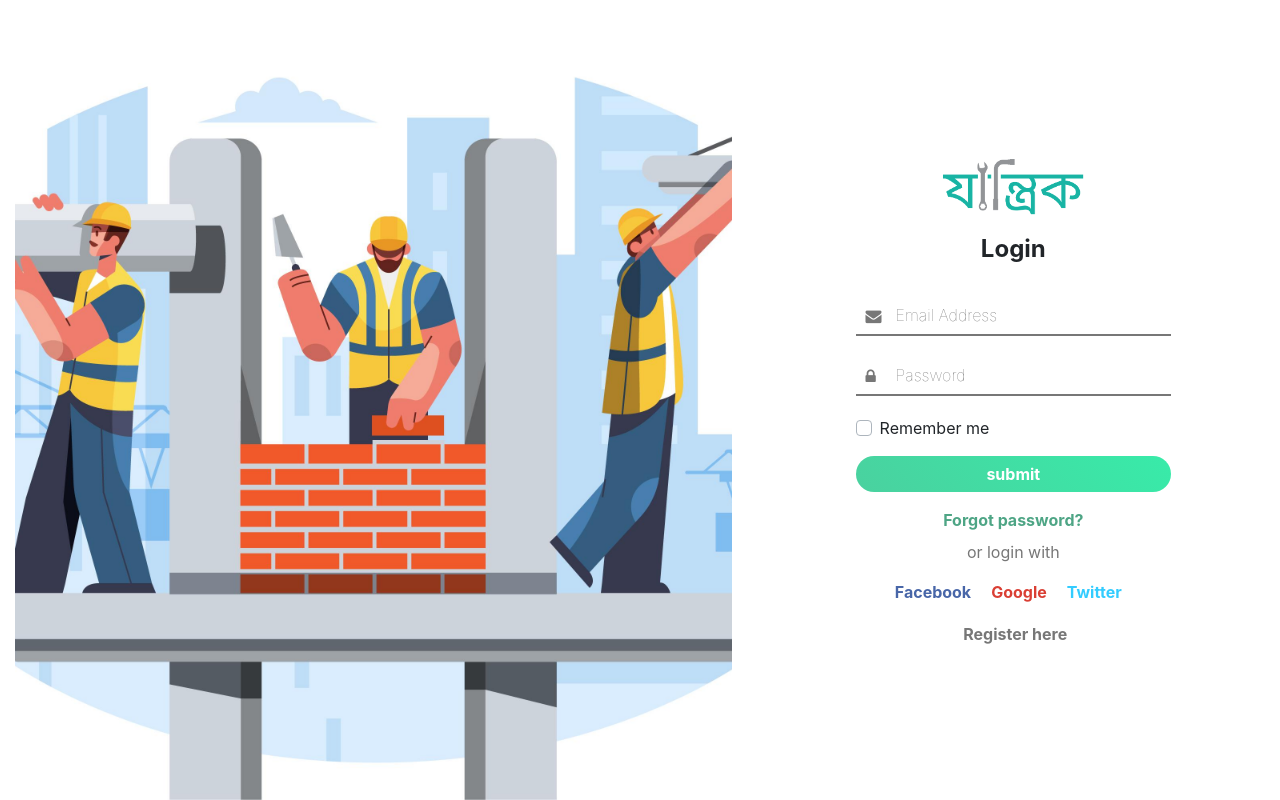
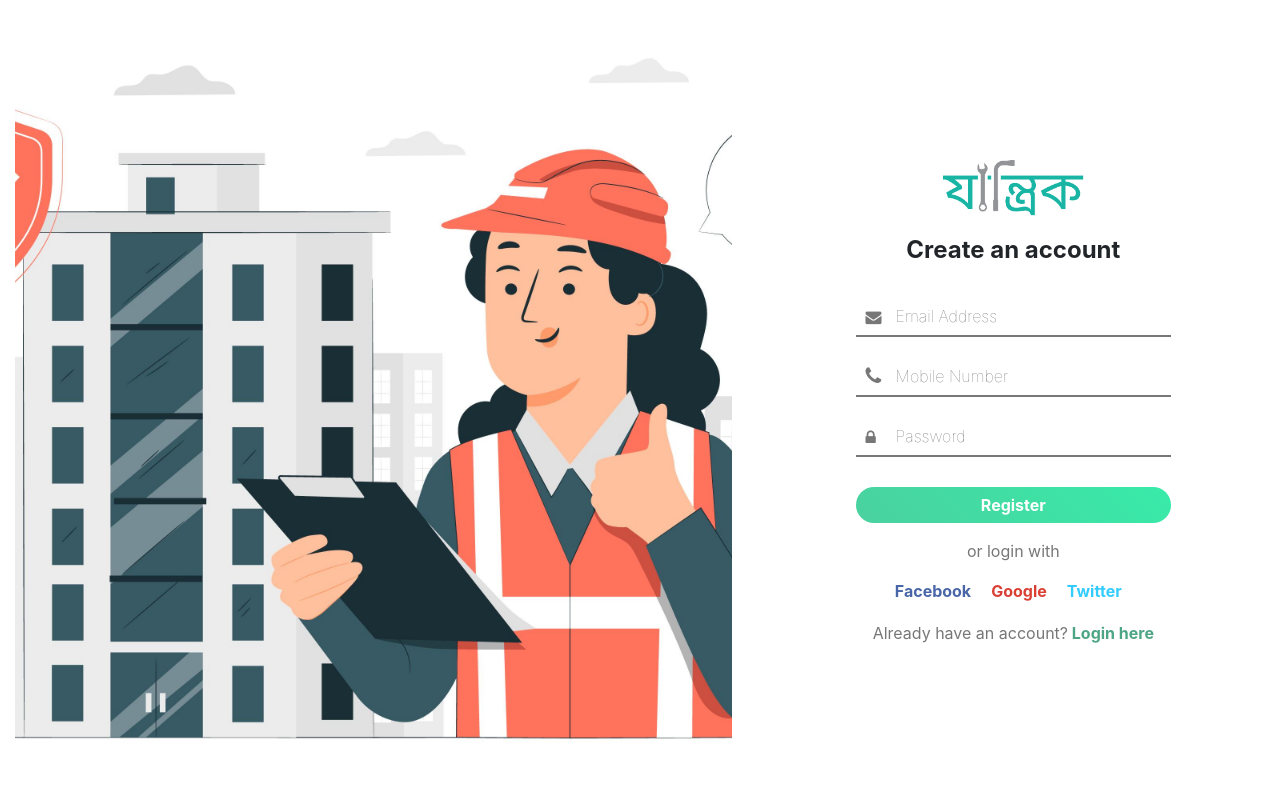
Before and after one commit to 507S/MeSeeks, a React (Create React App) app in the folder client/: page /Registration in a window 1280 px wide. Built offline with nearby package versions, Linux system fonts and the light colour scheme.

Commit message:
user auth page route working

```diff
--- a/client/package.json
+++ b/client/package.json
@@ -8,6 +8,7 @@
     "@testing-library/user-event": "^13.5.0",
     "react": "^18.2.0",
     "react-dom": "^18.2.0",
+    "react-router-dom": "^6.3.0",
     "react-scripts": "5.0.1",
     "web-vitals": "^2.1.4"
   },
--- a/client/src/App.js
+++ b/client/src/App.js
@@ -1,10 +1,19 @@
-// import UserRegistrationPage from "./pages/user pages/UserRegistrationPage";
+import { BrowserRouter as Router, Route, Routes } from "react-router-dom";
+import UserRegistrationPage from "./pages/user pages/UserRegistrationPage";
 
 import UserLoginPage from "./pages/user pages/UserLoginPage";
 function App() {
   return (
     <>
-      <UserLoginPage />
+      <Router>
+        <Routes>
+          {/* <Route path="/Tasks" element={<UserTasks />} /> */}
+          <Route path="/" element={<UserLoginPage />} />
+          <Route path="/Registration" element={<UserRegistrationPage />} />
+          {/* <Route path="/Dashboard" element={<Dashboard />} /> */}
+        </Routes>
+      </Router>
+      {/* <UserLoginPage /> */}
       {/* <UserRegistrationPage /> */}
     </>
   );
--- a/client/src/components/user components/user authentication components/UserAuthenticationLinks.js
+++ b/client/src/components/user components/user authentication components/UserAuthenticationLinks.js
@@ -1,14 +1,16 @@
 import React from "react";
+import { NavLink } from "react-router-dom";
 
 export default function UserAuthenticationLinks({
+  redirectLink,
   className,
   authenticationLinkText,
 }) {
   return (
     <>
-      <a href="#" className={className}>
+      <NavLink to={redirectLink} className={className}>
         {authenticationLinkText}
-      </a>
+      </NavLink>
     </>
   );
 }
--- a/client/src/components/user components/user authentication components/UserLoginFormLayout.js
+++ b/client/src/components/user components/user authentication components/UserLoginFormLayout.js
@@ -1,16 +1,16 @@
 import React from "react";
 import "../../../styles/global/user global/UserLoginForm.css";
 import UserAuthenticationLinks from "./UserAuthenticationLinks";
-import UserLoginForm from "./UserAuthForm";
-import UserLoginButton from "./UserAuthFormButton";
-import UserLoginHeaderImage from "./UserAuthFormHeaderImage";
+import UserAuthForm from "./UserAuthForm";
+import UserAuthFormButton from "./UserAuthFormButton";
+import UserAuthFormHeaderImage from "./UserAuthFormHeaderImage";
 import UserLoginHeadline from "./UserAuthFormHeadline";
-import UserLoginTextInput from "./UserAuthFormTextInputCredentials";
+import UserAuthFormTextInputCredentials from "./UserAuthFormTextInputCredentials";
 import UserForgetPasswordLink from "./UserForgetPasswordLink";
 import UserLoginCheckbox from "./UserLoginCheckbox";
 import UserLoginCheckBoxLabel from "./UserLoginCheckBoxLabel";
 import UserLoginSideImage from "./UserLoginFormSideImage";
-import UserRegistrationLink from "./UserLoginRegisterFormLink";
+import UserLoginRegisterFormLink from "./UserLoginRegisterFormLink";
 
 export default function UserLoginFormLayout() {
   return (
@@ -21,18 +21,18 @@ export default function UserLoginFormLayout() {
         </div>
         <div className="col-lg-5 col-md-4 infinity-form-container">
           <div className="col-lg-9 col-md-12 col-sm-8 col-xs-12 infinity-form">
-            <UserLoginHeaderImage />
+            <UserAuthFormHeaderImage />
             <UserLoginHeadline headline="Login " />
-            <UserLoginForm className="px-3" method="POST">
+            <UserAuthForm className="px-3" method="POST">
               {/* <!-- Input Box --> */}
-              <UserLoginTextInput
+              <UserAuthFormTextInputCredentials
                 className="fa fa-envelope"
                 type="email"
                 name="email"
                 placeholder="Email Address"
                 tabIndex="10"
               />
-              <UserLoginTextInput
+              <UserAuthFormTextInputCredentials
                 className="fa fa-lock"
                 type="password"
                 name="password"
@@ -57,7 +57,7 @@ export default function UserLoginFormLayout() {
                 </div>
               </div>
               {/* <!-- Login Button --> */}
-              <UserLoginButton type="submit" buttonText="submit" />
+              <UserAuthFormButton type="submit" buttonText="submit" />
               {/* <!-- Forget Password --> */}
               <UserForgetPasswordLink
                 className="forget-link"
@@ -71,23 +71,30 @@ export default function UserLoginFormLayout() {
                 {/* #Other Authentication links */}
                 {/* <!-- Facebook Button --> */}
                 <UserAuthenticationLinks
+                  redirectLink="facebook"
                   className="btn btn-social btn-facebook"
                   authenticationLinkText="Facebook"
                 />
                 {/* <!-- Google Button --> */}
                 <UserAuthenticationLinks
+                  redirectLink="google"
                   className="btn btn-social btn-google"
                   authenticationLinkText="Google"
                 />
                 {/* <!-- Twitter Button --> */}
                 <UserAuthenticationLinks
+                  redirectLink="twitter"
                   className="btn btn-social btn-twitter"
                   authenticationLinkText="Twitter"
                 />
               </div>
               {/* #Registration link */}
-              <UserRegistrationLink registrationLinkText="Register here" />
-            </UserLoginForm>
+              <UserLoginRegisterFormLink
+                linkQueryText="Don't have an account?"
+                registrationLinkText="Register here"
+                redirectLink="/Registration"
+              />
+            </UserAuthForm>
           </div>
           {/* <!-- FORM END --> */}
         </div>
--- a/client/src/components/user components/user authentication components/UserLoginRegisterFormLink.js
+++ b/client/src/components/user components/user authentication components/UserLoginRegisterFormLink.js
@@ -1,17 +1,18 @@
 import React from "react";
+import { NavLink } from "react-router-dom";
 
 export default function UserLoginRegisterFormLink({
   linkQueryText,
   registrationLinkText,
-  link,
+  redirectLink,
 }) {
   return (
     <div className="text-center mb-5" style={{ color: "#777" }}>
       {/* Don't have an account? */}
       {linkQueryText}
-      <a className="register-link" href={link}>
+      <NavLink className="register-link" to={redirectLink}>
         &nbsp;{registrationLinkText}
-      </a>
+      </NavLink>
     </div>
   );
 }
--- a/client/src/components/user components/user authentication components/UserRegistrationFormLayout.js
+++ b/client/src/components/user components/user authentication components/UserRegistrationFormLayout.js
@@ -1,13 +1,15 @@
 import React from "react";
-import "../../styles/global/user global/UserLoginForm.css";
+import "../../../styles/global/user global/UserLoginForm.css";
 import UserAuthenticationLinks from "./UserAuthenticationLinks";
-import UserLoginButton from "./UserLoginButton";
-import UserLoginForm from "./UserLoginForm";
-import UserLoginHeaderImage from "./UserLoginHeaderImage";
-import UserLoginHeadline from "./UserLoginHeadline";
-import UserLoginTextInput from "./UserLoginTextInput";
-import UserRegistrationLink from "./UserRegistrationLink";
-import UserRegistrationSideImage from "./UserRegistrationSideImage";
+import UserAuthForm from "./UserAuthForm";
+import UserAuthFormButton from "./UserAuthFormButton";
+import UserAuthFormHeaderImage from "./UserAuthFormHeaderImage";
+import UserAuthFormHeadline from "./UserAuthFormHeadline";
+import UserAuthFormTextInputCredentials from "./UserAuthFormTextInputCredentials";
+
+import UserLoginRegisterFormLink from "./UserLoginRegisterFormLink";
+
+import UserRegistrationSideImage from "./UserRegistrationFormSideImage";
 //hello
 export default function UserRegistrationFormLayout() {
   return (
@@ -18,18 +20,18 @@ export default function UserRegistrationFormLayout() {
         </div>
         <div className="col-lg-5 col-md-4 infinity-form-container">
           <div className="col-lg-9 col-md-12 col-sm-8 col-xs-12 infinity-form">
-            <UserLoginHeaderImage />
-            <UserLoginHeadline headline="Create an account " />
-            <UserLoginForm className="px-3" method="POST">
+            <UserAuthFormHeaderImage />
+            <UserAuthFormHeadline headline="Create an account " />
+            <UserAuthForm className="px-3" method="POST">
               {/* <!-- Input Box --> */}
-              <UserLoginTextInput
+              <UserAuthFormTextInputCredentials
                 className="fa fa-envelope"
                 type="email"
                 name="email"
                 placeholder="Email Address"
                 tabIndex="10"
               />
-              <UserLoginTextInput
+              <UserAuthFormTextInputCredentials
                 className="fa fa-phone "
                 type="email"
                 name="email"
@@ -37,7 +39,7 @@ export default function UserRegistrationFormLayout() {
                 tabIndex="10"
                 style={{ fontSize: "20px" }}
               />
-              <UserLoginTextInput
+              <UserAuthFormTextInputCredentials
                 className="fa fa-lock"
                 type="password"
                 name="password"
@@ -48,7 +50,7 @@ export default function UserRegistrationFormLayout() {
               {/* <!--Remember Checkbox --> */}
 
               {/* <!-- Login Button --> */}
-              <UserLoginButton type="submit" buttonText="Register" />
+              <UserAuthFormButton type="submit" buttonText="Register" />
 
               {/* Other Credentials */}
               <div className="text-center mb-2">
@@ -58,27 +60,30 @@ export default function UserRegistrationFormLayout() {
                 {/* #Other Authentication links */}
                 {/* <!-- Facebook Button --> */}
                 <UserAuthenticationLinks
+                  redirectLink="facebook"
                   className="btn btn-social btn-facebook"
                   authenticationLinkText="Facebook"
                 />
                 {/* <!-- Google Button --> */}
                 <UserAuthenticationLinks
+                  redirectLink="google"
                   className="btn btn-social btn-google"
                   authenticationLinkText="Google"
                 />
                 {/* <!-- Twitter Button --> */}
                 <UserAuthenticationLinks
+                  redirectLink="twitter"
                   className="btn btn-social btn-twitter"
                   authenticationLinkText="Twitter"
                 />
               </div>
               {/* #Registration link */}
-              <UserRegistrationLink
+              <UserLoginRegisterFormLink
                 linkQueryText="Already have an account?"
                 registrationLinkText="Login here"
-                link="login.html"
+                redirectLink="/Login"
               />
-            </UserLoginForm>
+            </UserAuthForm>
           </div>
           {/* <!-- FORM END --> */}
         </div>
--- a/client/src/components/user components/user authentication components/UserRegistrationFormSideImage.js
+++ b/client/src/components/user components/user authentication components/UserRegistrationFormSideImage.js
@@ -1,5 +1,5 @@
 import React from "react";
-import classes from "../../styles/user styles/user modules/UserSideRegistrationImage.module.css";
+import classes from "../../../styles/user styles/user modules/UserSideRegistrationImage.module.css";
 
 export default function UserRegistrationFormSideImage({ className }) {
   return <div className={classes.infinity_image_container}></div>;
--- a/client/src/pages/user pages/UserRegistrationPage.js
+++ b/client/src/pages/user pages/UserRegistrationPage.js
@@ -1,5 +1,5 @@
 import React from "react";
-import UserRegistrationFormLayout from "../../components/user components/UserRegistrationFormLayout";
+import UserRegistrationFormLayout from "../../components/user components/user authentication components/UserRegistrationFormLayout";
 
 export default function UserRegistrationPage() {
   return <UserRegistrationFormLayout />;
```
Also changed, not shown: 1 other file (tests, documents, lock files or other folders).
